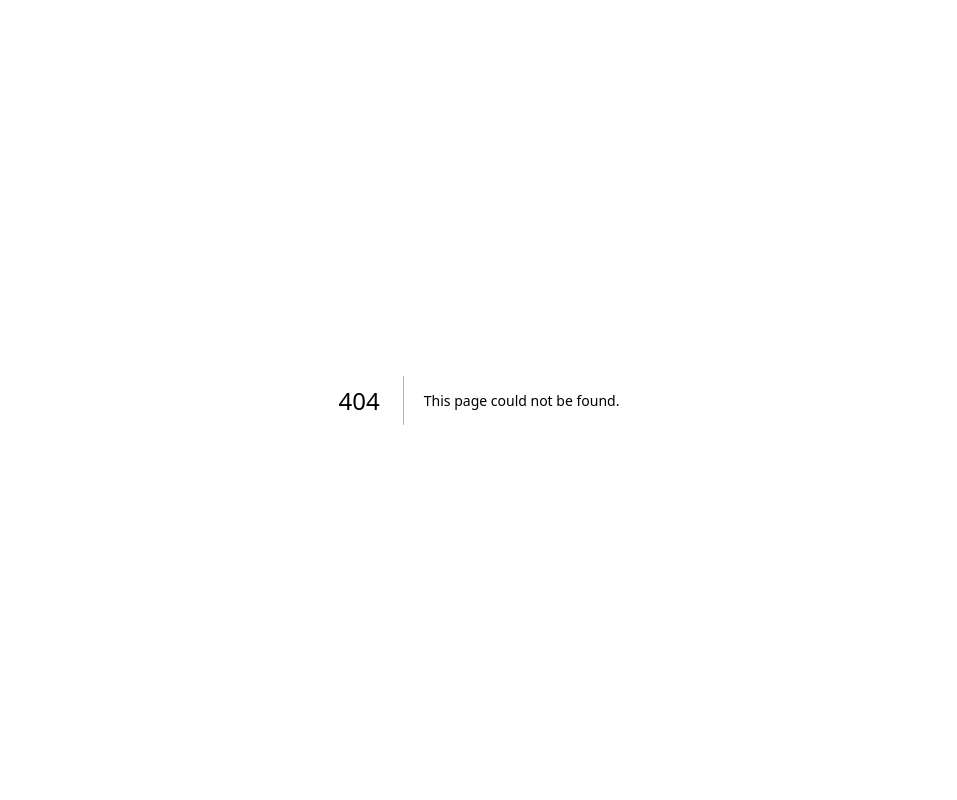
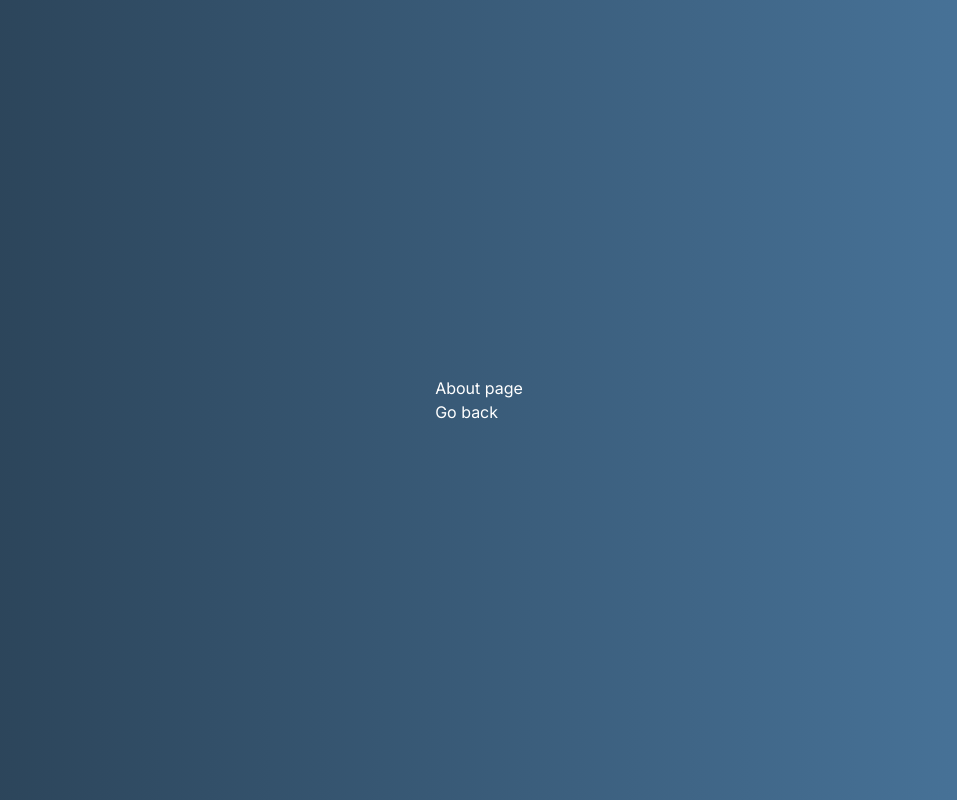
Before and after one commit to TharinduDeshananda/my-app-new-test, a Next.js app: page /about in a window 1280 px wide. Before the commit this address had no page. Shown: the whole page, without its empty margins (161-1118 px from the left). Built offline with nearby package versions, Linux system fonts and the light colour scheme.

Commit message:
without revalidate

```diff
--- /dev/null
+++ b/src/app/about/page.tsx
@@ -0,0 +1,17 @@
+import Link from "next/link";
+import React from "react";
+
+function AboutPage() {
+  return (
+    <div className="w-full min-h-screen flex justify-center items-center">
+      <div>
+        <h1>About page</h1>
+        <Link href={"/"}>
+          <button>Go back</button>
+        </Link>
+      </div>
+    </div>
+  );
+}
+
+export default AboutPage;
--- a/src/app/page.tsx
+++ b/src/app/page.tsx
@@ -1,10 +1,18 @@
 import Image from "next/image";
+import Link from "next/link";
 
 export default function Home() {
   const date = new Date();
   return (
-    <div className="w-full">Hello Tharindu Deshananda {date.toISOString()}</div>
+    <div className="w-full min-h-screen flex justify-center items-center">
+      <div>
+        <h1>Hello Tharindu Deshananda {date.toISOString()}</h1>
+        <Link href={"/about"}>
+          <button>to about</button>
+        </Link>
+      </div>
+    </div>
   );
 }
 
-export const revalidate = 0;
+// export const revalidate = 0;
```
